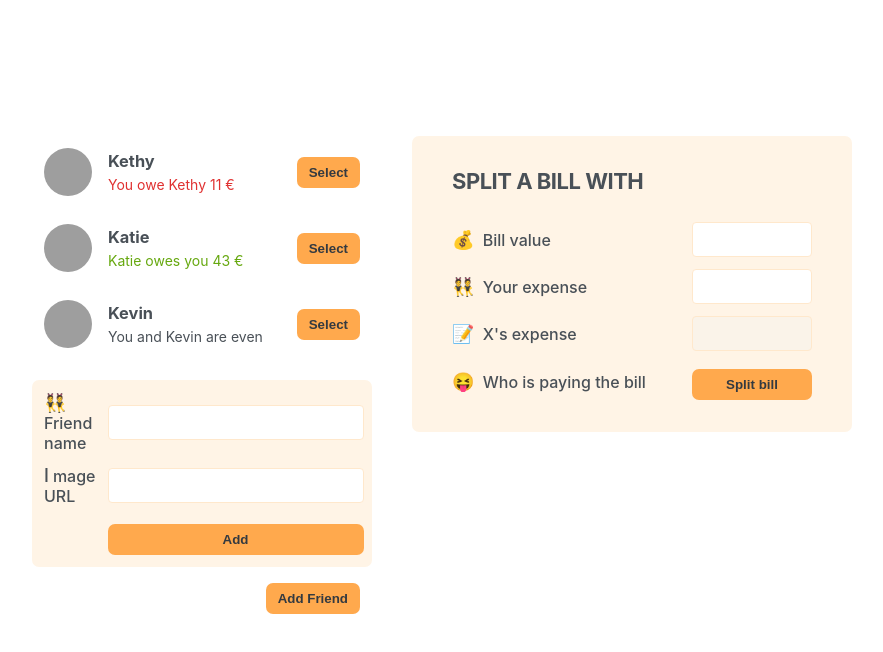
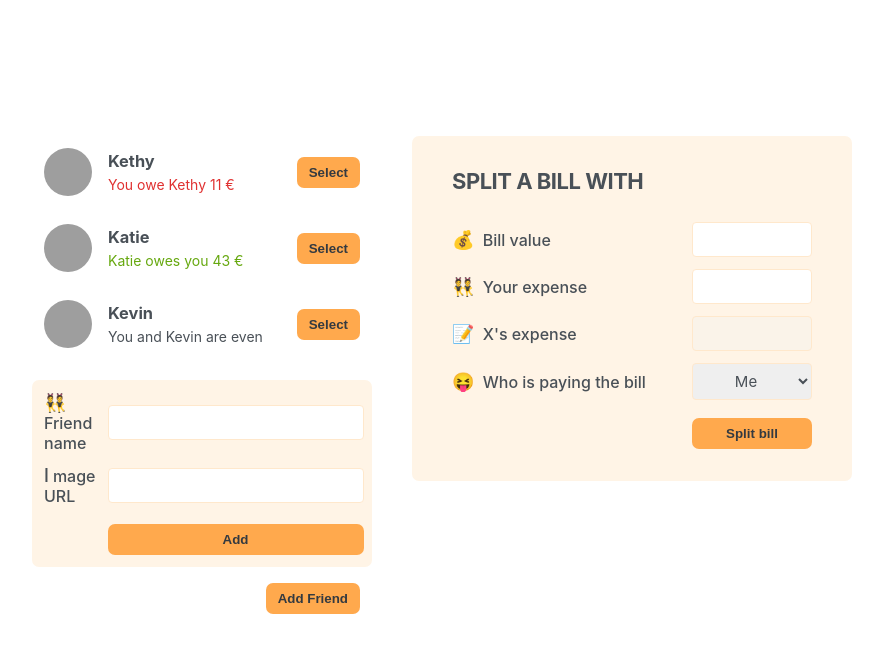
Before and after one commit to huytran72/Splitting-Bill, a React (Create React App) app in the folder splitting_bill/: page / in a window 1280 px wide. Shown: the top 652 px of the page, without its empty margins (198-1081 px from the left). Built offline with nearby package versions, Linux system fonts and the light colour scheme; grey boxes are pictures that could not be loaded.

Commit message:
Update App.js

```diff
--- a/splitting_bill/src/App.js
+++ b/splitting_bill/src/App.js
@@ -103,6 +103,10 @@ function FormSplitBill() {
       <input type="text" disabled />
 
       <label>😝 Who is paying the bill</label>
+      <select>
+        <option>Me</option>
+        <option>X</option>
+      </select>
 
       <Button>Split bill</Button>
     </form>
```
